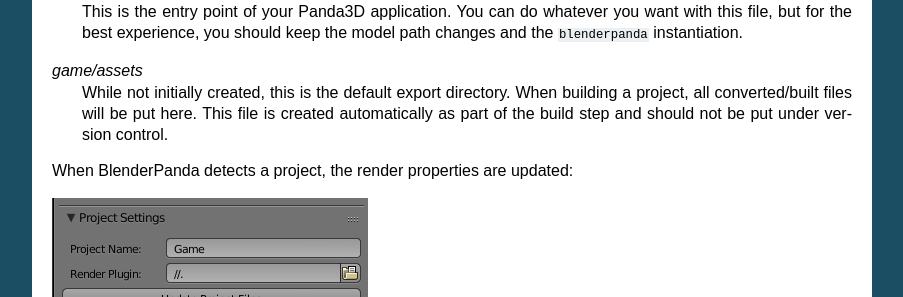
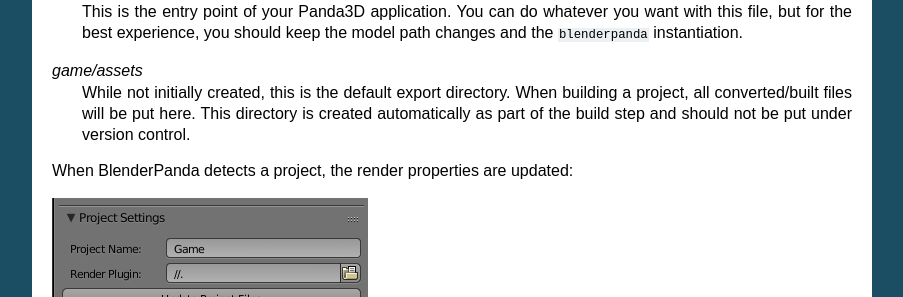
Before and after one commit to Moguri/BlenderPanda, a Sphinx documentation site: the page built from docs/getting_started.rst, in a window 1280 px wide and 900 px high, scrolled down 2200 px. Shown: the part 176-473 px from the top of the window, without its empty margins (198-1101 px from the left). Built offline with Sphinx 7.4.7, drawn with Linux system fonts in a browser that asks for light colours; some of the changed text lies outside the part shown.

Commit message:
Docs: Minor fixes to getting started doc

```diff
--- a/docs/getting_started.rst
+++ b/docs/getting_started.rst
@@ -111,7 +111,7 @@
 *game/assets*
 	While not initially created, this is the default export directory.
 	When building a project, all converted/built files will be put here.
-	This file is created automatically as part of the build step and should not be put under version control.
+	This directory is created automatically as part of the build step and should not be put under version control.
 
 When BlenderPanda detects a project, the render properties are updated:
 
```
Also changed, not shown: other parts of docs/getting_started.rst (+1 -1 lines).
